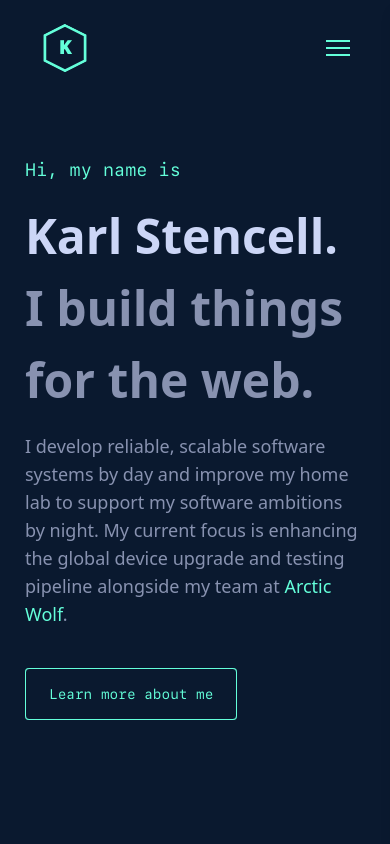
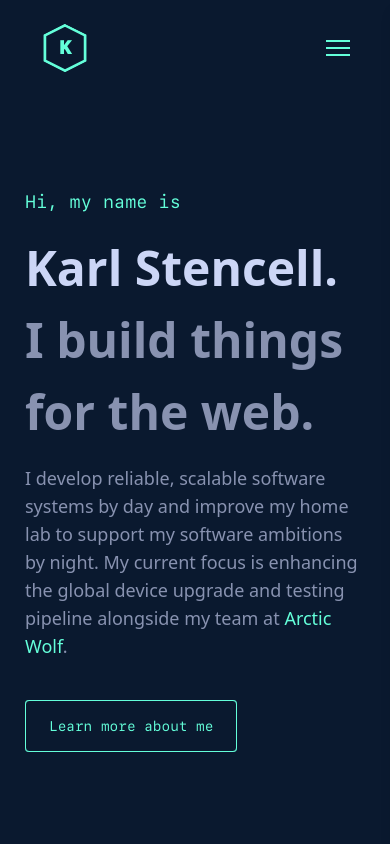
Before and after one commit to kstencell/portfolio-v2, a Next.js app: page / in a window 390 px wide. Shown: the top 844 px of the page. Built offline with nearby package versions, Linux system fonts and the light colour scheme.

Commit message:
bumped margin even more

```diff
--- a/src/components/Hero.tsx
+++ b/src/components/Hero.tsx
@@ -2,7 +2,7 @@ import Button from "@/components/Button";
 
 const Hero: React.FC = () => {
   return (
-    <div className="flex items-center min-h-[calc(100vh-6rem)] w-full max-w-[1000px] mx-auto mt-[4rem] md:mt-[3rem]">
+    <div className="flex items-center min-h-[calc(100vh-6rem)] w-full max-w-[1000px] mx-auto mt-[6rem] md:mt-[3rem]">
       <div className="flex flex-col items-start transform">
         <h1 className="text-lg mb-4 text-green-accent font-mono">
           Hi, my name is
```
